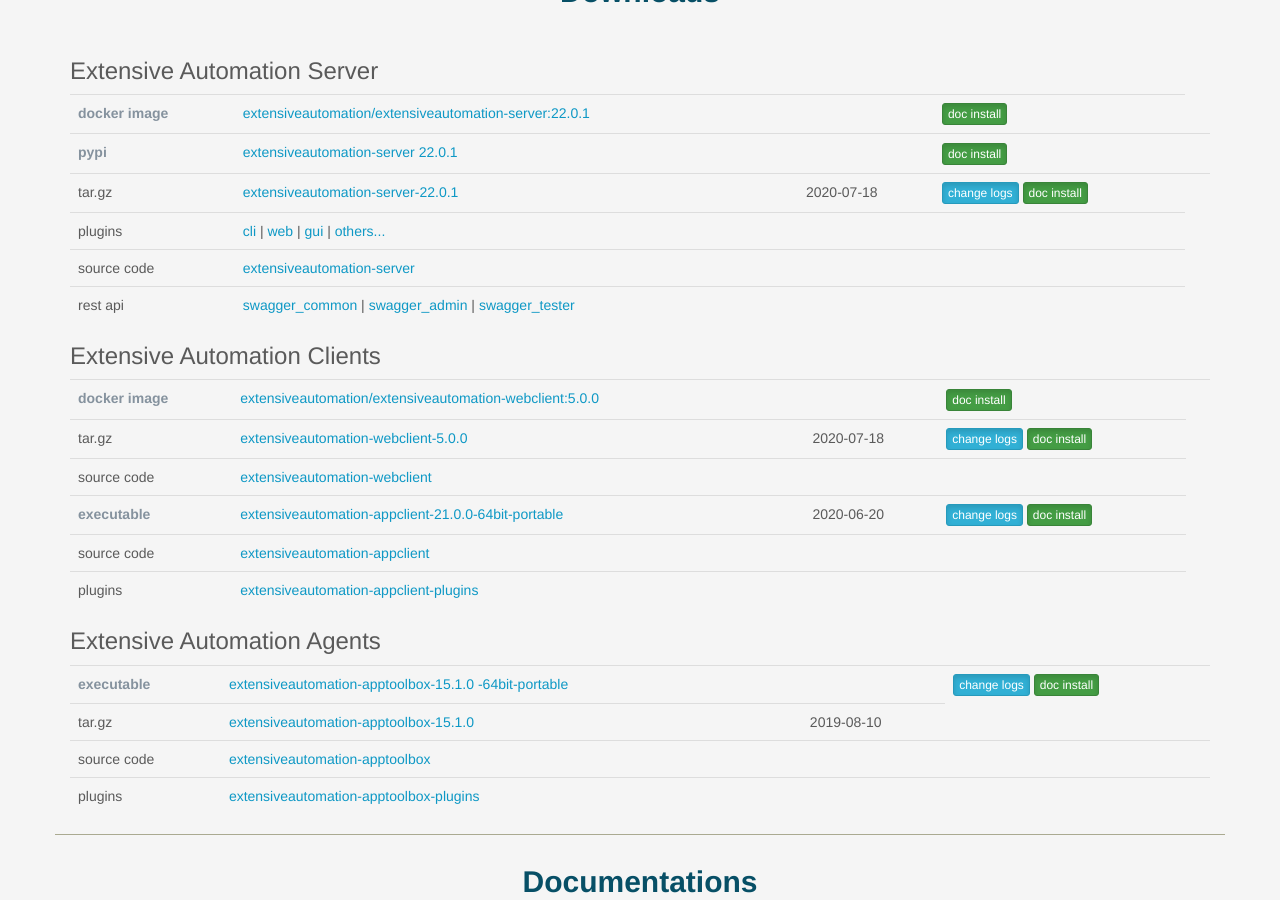
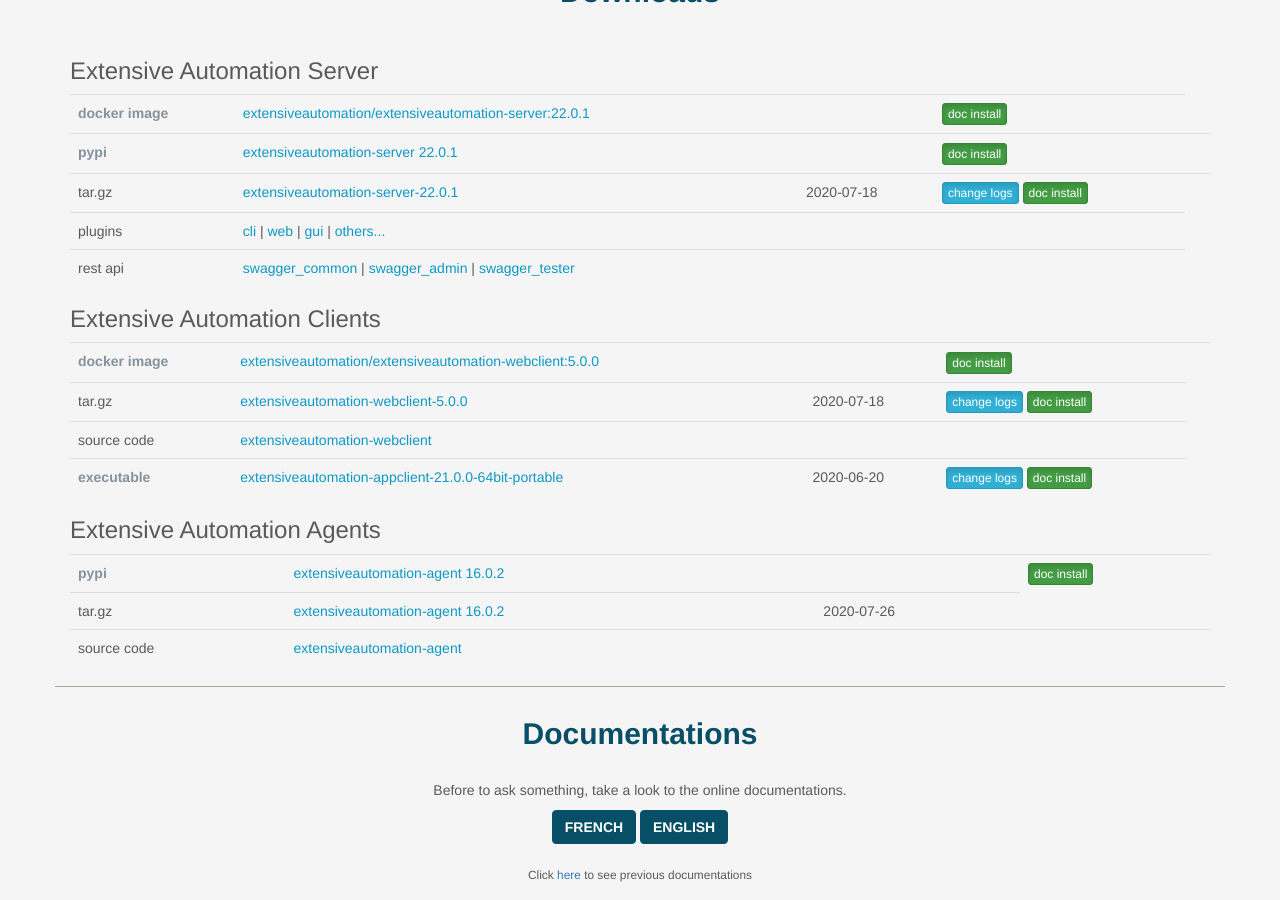
Before and after one commit to ExtensiveAutomation/extensiveautomation.github.io, a Jekyll site: the page built from index.md, in a window 1280 px wide and 900 px high, scrolled down 395 px. Built offline with Jekyll 4.4.1, drawn with Linux system fonts in a browser that asks for light colours; our own code applies the rules of GitHub Pages for plain Markdown files; comment, search, counter and statistics services are not loaded.

Commit message:
update page

```diff
--- a/_layouts/default.html
+++ b/_layouts/default.html
@@ -126,13 +126,6 @@
                         </tr>
 
                         <tr>
-                          <td >source code</td>
-                          <td><a  href="https://github.com/ExtensiveAutomation/extensiveautomation-server" target="_blank">extensiveautomation-server</a></td>
-                          <td></td>
-                          <td></td>
-                        </tr>
-
-                        <tr>
                           <td >rest api</td>
                           <td>
                             <a  href="https://github.com/ExtensiveAutomation/extensiveautomation-server/blob/master/src/ea/scripts/swagger/common_restapi.yaml"target="_blank">swagger_common</a>
@@ -196,23 +189,6 @@
                               <a class="btn btn-xs btn-info active" role="button" href="https://github.com/ExtensiveAutomation/extensiveautomation-appclient/blob/master/Resources/releasenotes.txt" target="_blank">change logs</a>
                               <a class="btn btn-xs btn-success active" role="button" href="https://github.com/ExtensiveAutomation/extensiveautomation-appclient/blob/master/README.md" target="_blank">doc install</a>
                          </tr>
-                         <tr>
-                          <td>source code</td>
-                          <td>
-                            <a  href="https://github.com/ExtensiveAutomation/extensiveautomation-appclient"target="_blank">extensiveautomation-appclient</a>
-                          </td>
-                          <td></td>
-                          <td></td>
-                         </tr>
-
-                         <tr>
-                          <td>plugins</td>
-                          <td>
-                            <a  href="https://github.com/ExtensiveAutomation/extensiveautomation-plugins-client" target="_blank">extensiveautomation-appclient-plugins</a>
-                          </td>
-                          <td></td>
-                          <td></td>
-                         </tr>
 
                          </tbody>
                     </table>
@@ -223,40 +199,28 @@
 
 
                         <tr>
-                         <td style="color:#85929e"><strong>executable</strong></td>
+                         <td style="color:#85929e"><strong>pypi</strong></td>
                           <td>
-                            <a href="https://github.com/ExtensiveAutomation/extensiveautomation-apptoolbox/releases/download/v15.1.0/ExtensiveAutomationToolbox_15.1.0_64bit_Portable.zip">extensiveautomation-apptoolbox-15.1.0
--64bit-portable</a>
+                            <a href="https://pypi.org/project/extensiveautomation-agent/">extensiveautomation-agent 16.0.2</a>
                           </td>
                           <td></td>
                           <td>
-                              <a class="btn btn-xs btn-info active" role="button" href="https://github.com/ExtensiveAutomation/extensiveautomation-apptoolbox/blob/master/releasenotes.txt" target="_blank">change logs</a>
-                              <a class="btn btn-xs btn-success active" role="button" href="https://github.com/ExtensiveAutomation/extensiveautomation-apptoolbox/blob/master/README.md" target="_blank">doc install</a>
+                              <a class="btn btn-xs btn-success active" role="button" href="https://github.com/ExtensiveAutomation/extensiveautomation-agent" target="_blank">doc install</a>
                             </tr>
                         <tr>
                          <td>tar.gz</td>
                           <td>
-                            <a  href="./ftp/apptoolbox/extensiveautomation-apptoolbox-15.1.0
-.tar.gz">extensiveautomation-apptoolbox-15.1.0
+                            <a  href="https://github.com/ExtensiveAutomation/extensiveautomation-agent/archive/v16.0.3.tar.gz">extensiveautomation-agent 16.0.2
 </a>
                           </td>
                           <td>
-                            2019-08-10
+                            2020-07-26
                           </td>
                          </tr>
                         <tr>
                           <td >source code</td>
                           <td>
-                            <a  href="https://github.com/ExtensiveAutomation/extensiveautomation-apptoolbox"target="_blank">extensiveautomation-apptoolbox</a>
-                          </td>
-                          <td></td>
-                          <td></td>
-                         </tr>
-
-                         <tr>
-                          <td >plugins</td>
-                          <td>
-                            <a  href="https://github.com/ExtensiveAutomation/extensiveautomation-plugins-client"target="_blank">extensiveautomation-apptoolbox-plugins</a>
+                            <a  href="https://github.com/ExtensiveAutomation/extensiveautomation-agent"target="_blank">extensiveautomation-agent</a>
                           </td>
                           <td></td>
                           <td></td>
```
